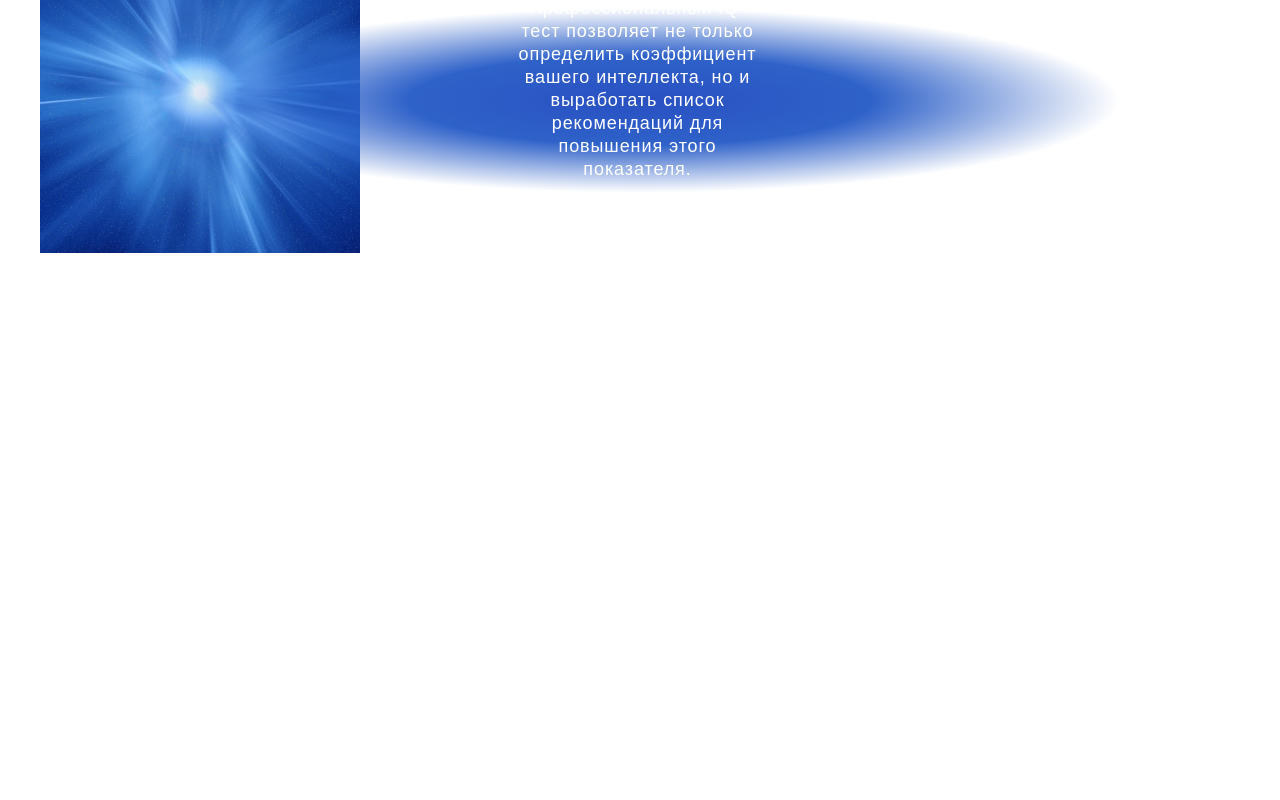
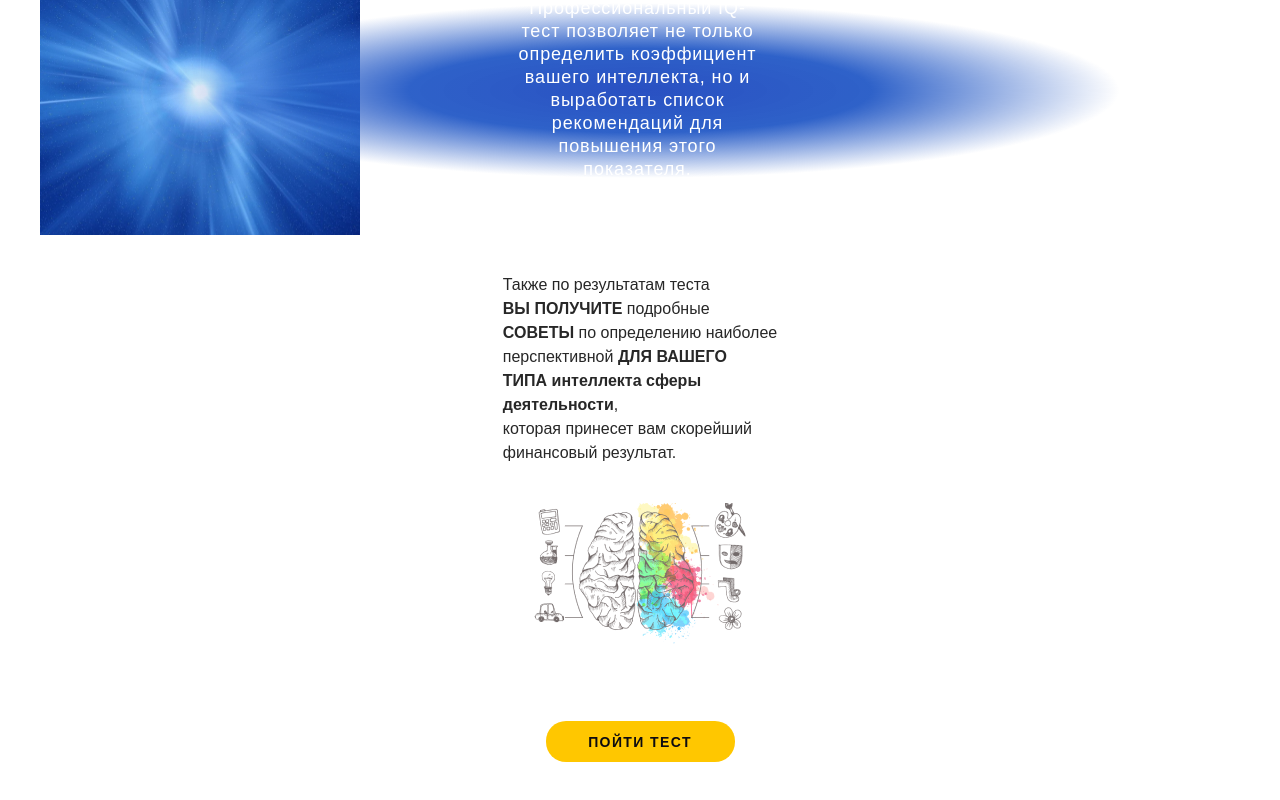
Before and after one commit to BrBrov/TestABCGroup, a Vue app in the folder abc-task/: page / in a window 1280 px wide. Shown: the part 654-1454 px from the top of the page. Before the commit the page ends 907 px from the top, so only its background shows below. Built offline with nearby package versions, Linux system fonts and the light colour scheme.

Commit message:
feat: create bottom into header

```diff
--- /dev/null
+++ b/abc-task/src/components/MainBottomComponent.vue
@@ -0,0 +1,57 @@
+<script setup>
+import ButtonComponent from '@/components/ButtonComponent.vue';
+import logoBrain from '@/assets/webp/brain_color.webp';
+</script>
+
+<template>
+  <section class="main__bottom">
+    <h2 class="main__bottom-title">
+      Также по результатам теста<br>
+      <strong class="main__strong-text strong-text_uppercase">вы получите</strong> подробные<br>
+      <strong class="main__strong-text strong-text_uppercase">советы</strong> по определению наиболее<br>
+      перспективной <strong class="main__strong-text strong-text_uppercase">для вашего</strong><br>
+      <strong class="main__strong-text strong-text_uppercase">типа </strong><strong class="main__strong-text">интеллекта </strong><strong>сферы<br>
+      деятельности</strong>,<br>
+      которая принесет вам скорейший<br>
+      финансовый результат.<br>
+    </h2>
+    <img class="main__bottom-img" :src="logoBrain" alt="Brain banner">
+    <ButtonComponent text="Пойти тест" :isDisabled="false"/>
+  </section>
+</template>
+
+<style scoped>
+.main__bottom {
+  display: flex;
+  width: 100%;
+  box-sizing: border-box;
+  padding: 38px 11px;
+  flex-direction: column;
+  justify-content: flex-start;
+  align-items: center;
+}
+
+.main__bottom-title {
+  margin: 0;
+  font-family: var(--font-pt-serif), sans-serif;
+  font-weight: 400;
+  font-size: 16px;
+  line-height: 150%;
+  color: #272727;
+}
+
+.main__strong-text {
+  font-weight: 700;
+}
+
+.strong-text_uppercase {
+  text-transform: uppercase;
+}
+
+.main__bottom-img {
+  margin: 38px;
+  width: 232px;
+  height: 180px;
+}
+
+</style>
--- a/abc-task/src/components/MainComponent.vue
+++ b/abc-task/src/components/MainComponent.vue
@@ -1,12 +1,13 @@
 <script setup>
 import MainTopComponent from '@/components/MainTopComponent.vue';
+import MainBottomComponent from '@/components/MainBottomComponent.vue';
 
 </script>
 
 <template>
 <main class="main">
   <MainTopComponent/>
-  <section class="main__bottom"></section>
+  <MainBottomComponent/>
 </main>
 </template>
 
@@ -14,7 +15,7 @@ import MainTopComponent from '@/components/MainTopComponent.vue';
 .main {
   display: flex;
   min-width: 320px;
-  height: 339px;
+  height: 848px;
   flex-direction: column;
   justify-content: flex-start;
 }
--- a/abc-task/src/components/MainTopComponent.vue
+++ b/abc-task/src/components/MainTopComponent.vue
@@ -29,7 +29,7 @@ import bottomQuote from '@/assets/svg/bottom-quote.svg';
               rgba(39, 98, 187, 0) 85%),
               url('../assets/webp/bg_middle.webp') no-repeat;
 }
-/*url('../assets/webp/bg_middle.webp') no-repeat;*/
+
 .main__top__wrapper {
   display: flex;
   flex-direction: column;
```
